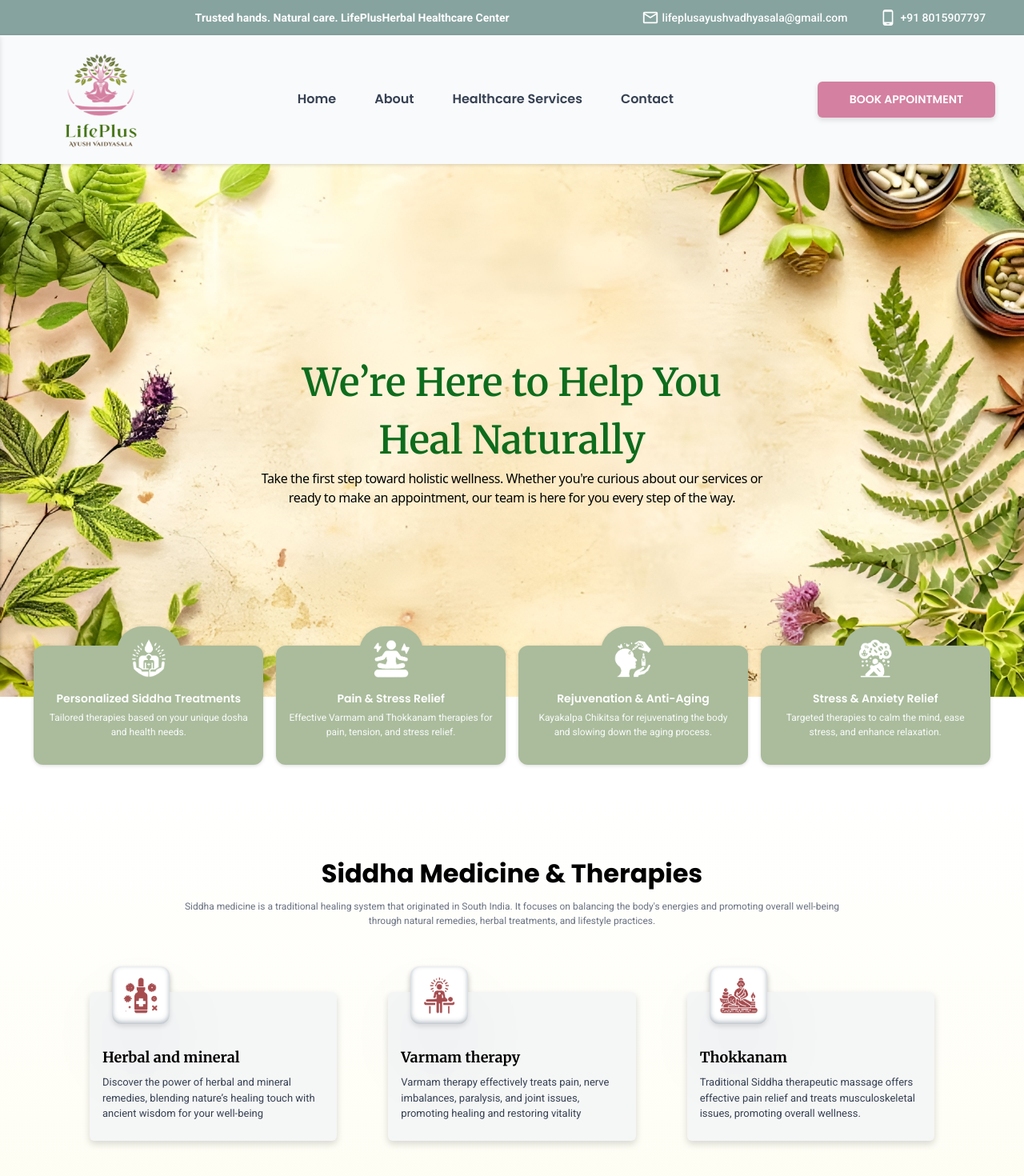
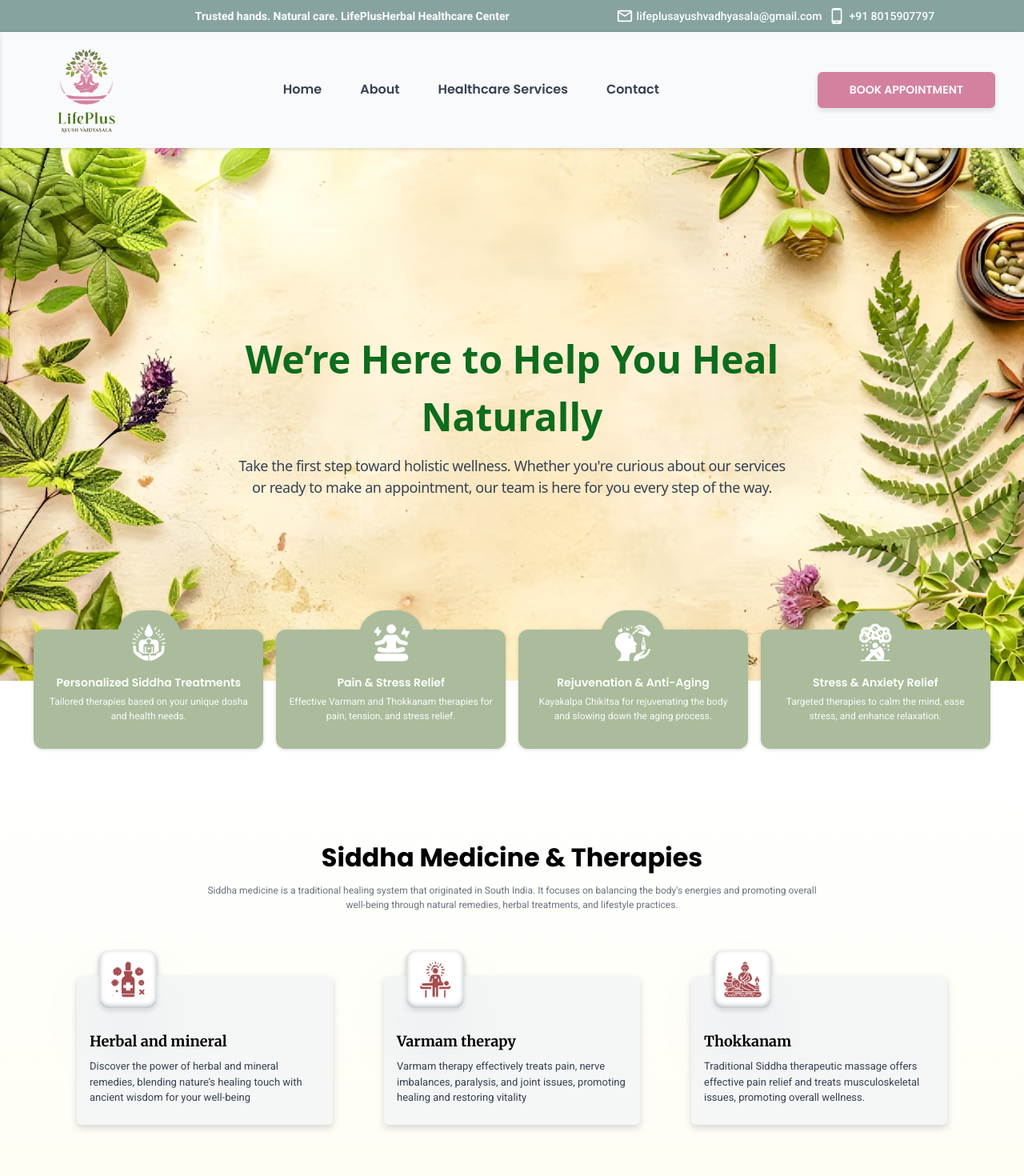
Before and after one commit to Rahulrj777/Life_Plus, a React (Vite) app: page /healthcare_services in a window 1280 px wide. Shown: the top 1470 px of the page at 80% size. Built offline with nearby package versions, Linux system fonts and the light colour scheme.

Commit message:
Resolved merge conflicts

```diff
--- a/src/components/Header.jsx
+++ b/src/components/Header.jsx
@@ -58,7 +58,7 @@ const Header = () => {
   return (
     <>
       {/* 🔹 Top Navbar */}
-      <div className="flex flex-col md:flex-row items-center gap-10 bg-[#86a39f] h-auto md:h-11 w-full font-[roboto] px-4 md:px-8 py-1 md:py-0 space-y-1 md:space-y-0">
+      <div className="flex flex-col md:flex-row items-center gap-2 bg-[#86a39f] w-full font-[roboto] px-4 md:px-8 py-2">
 
         {/* Marquee */}
         <div className="overflow-hidden w-full md:w-[60%] h-6 md:h-full flex items-center">
@@ -88,14 +88,14 @@ const Header = () => {
       </div>
 
       {/* 🔹 Main Navbar */}
-      <nav className={`w-full sticky top-0 z-50 py-4 md:py-0 border-b border-gray-50 drop-shadow-sm ${navbarBg}`}>
+      <nav className={`w-full sticky top-0 z-50 md:py-0 border-b border-gray-50 drop-shadow-sm ${navbarBg}`}>
         <div className="max-w-[1280px] mx-auto font-[poppins]">
           <div className="flex justify-between items-center px-4 sm:px-9">
 
             {/* Logo */}
             <div className="flex-shrink-0">
               <Link to="/" onClick={topPage}>
-                <img src={logo} className="w-30 md:w-45 h-40" alt="LifePlus Logo" />
+                <img src={logo} className="h-30 md:h-36 w-auto object-contain" alt="LifePlus Logo" />
               </Link>
             </div>
 
@@ -130,7 +130,7 @@ const Header = () => {
             </div>
 
             {/* Mobile Menu Icon */}
-            <div onClick={handleNav} className="block lg:hidden cursor-pointer px-2">
+            <div onClick={handleNav} className="block lg:hidden cursor-pointer px-5">
               {nav ? (
                 <AiOutlineClose className=" text-[20px] md:text-[24px] text-black" />
               ) : (
@@ -141,10 +141,12 @@ const Header = () => {
 
           {/* Mobile Navigation */}
           <ul className={`fixed top-0 left-0 pt-10 pl-6 w-[70%] h-[100vh] bg-gray-50 z-50 drop-shadow-md transition-transform ${nav ? 'translate-x-0' : '-translate-x-full'}`}>
-            <li className="mb-6">
-              <Link to="/" onClick={topPage}>
-                <img src={logo} className="w-24" alt="LifePlus Logo" />
-              </Link>
+            <li className="ml-6">
+              <img
+                src={logo}
+                alt="LifePlus Logo"
+                className="h-40"
+              />
             </li>
             {['Home', 'About Us', 'Healthcare Services', 'Contact'].map((item, idx) => (
               <li key={idx} className="px-2 py-4">
--- a/src/pages/About.jsx
+++ b/src/pages/About.jsx
@@ -50,7 +50,7 @@ const About = () => {
   return (
     <div className="overflow-hidden">
       {/* 1️⃣ Hero Section */}
-      <section className="relative w-full h-[40vh] md:h-[60vh] flex items-center justify-center overflow-hidden">
+      <section className="relative w-full md:h-[67vh] flex items-center justify-center overflow-hidden">
         <img
           src={bannerOptimized}
           className="absolute w-full h-full object-cover"
--- a/src/pages/Service.jsx
+++ b/src/pages/Service.jsx
@@ -67,16 +67,28 @@ const Service = () => {
                 <div>
                     <section className='bg-white'>
                         <div className="relative">
-                            <img src={midBanner} className="w-full object-cover" alt="none" />
+                            <img
+                            src={midBanner}
+                            className="w-full object-cover"
+                            alt="none"
+                            />
 
-                            <div className="absolute md:top-1/2 left-1/2 transform -translate-x-1/2 -translate-y-1/2 flex justify-center items-center w-full text-center">
-                                <div className='w-[60%] md:w-[50%] mx-auto' data-aos='fade-up' data-aos-duratoin='2000'>
-                                    <h2 className="text-[#0d6c1d] text-[13px] md:text-[3rem] font-semibold font-[Merriweather]">  We’re Here to Help You Heal Naturally </h2>
-                                    <p className='tracking-tight text-[8px]  md:text-[16px] text-gra'> Take the first step toward holistic wellness. Whether you're curious about our services or ready to make an appointment, our team is here for you every step of the way. </p>
-                                </div>
+                            <div className="absolute top-1/2 left-1/2 transform -translate-x-1/2 -translate-y-1/2 flex justify-center items-center w-full text-center">
+                            <div
+                                className='w-[80%] md:w-[55%] mx-auto flex flex-col gap-3'
+                                data-aos='fade-up'
+                                data-aos-duration='2000'
+                            >
+                                <h2 className="text-[#0d6c1d] text-[13px] md:text-[3rem] font-bold">
+                                We’re Here to Help You Heal Naturally
+                                </h2>
+                                <p className='tracking-tight text-[10px] md:text-[18px] text-gray-700'>
+                                Take the first step toward holistic wellness. Whether you're curious about our services or ready to make an appointment, our team is here for you every step of the way.
+                                </p>
+                            </div>
                             </div>
                         </div>
-                    </section>
+                        </section>
 
                     {/* ----------- benefits ------------ */}
 
@@ -142,20 +154,17 @@ const Service = () => {
 
                     <section className='py-10 md:py-20 font-[poppins] bg-gradient-to-t to-white from-yellow-50/50'>
                         <div className='w-full  mx-auto '>
-
-
-                            <div className='w-full px-4 md:w-[85%] mx-auto space-y-26'>
+                            <div className='px-15 md:px-0 w-full md:w-[85%] mx-auto space-y-26'>
                                 <div className='flex justify-center items-center w-full '>
                                     <div>
-
                                         <div className='flex flex-col justify-center items-center  md:gap-y-2 w-full md:w-[80%] mx-auto mb-14 md:mb-20'>
                                             <h1 className='font-[poppins]   text-[16px] md:text-[32px] font-bold mx-auto text-center'>Siddha Medicine & Therapies</h1>
-                                            <p className='text-[10px] md:text-[12px] font-[roboto] text-center text-gray-500'>Siddha medicine is a traditional healing system that originated in South India. It focuses on balancing the body's energies and promoting overall well-being through natural remedies, herbal treatments, and lifestyle practices.</p>
+                                            <p className='text-[10px] md:text-[12px] font-[roboto] text-gray-500 text-justify md:text-center w-[90%] mx-auto mt-2 md:mt-0'>
+                                                Siddha medicine is a traditional healing system that originated in South India. It focuses on balancing the body's energies and promoting overall well-being through natural remedies, herbal treatments, and lifestyle practices.
+                                            </p>
                                         </div>
-
                                         <div>
                                             <div className='grid grid-cols-1 md:grid-cols-3 gap-x-16 gap-y-16 md:gap-y-24 w-full'>
-
                                                 <div>
                                                     <div className='group bg-[#f5f6f6] flex flex-col gap-y-2 w-full md:gap-y-4 rounded-md  pb-2 md:pb-3 h-full drop-shadow-lg hover:shadow-[0px_50px_100px_-10px_rgba(50,50,93,0.25),0px_30px_20px_-30px_rgba(0,0,0,0.3),0px_-2px_10px_0px_inset_rgba(10,37,64,0.35)]' >
                                                         <div className='group-hover:scale-105 group-hover:rotate-[55deg] duration-500 ml-7 group-hover:-ml-5 w-fit  bg-white rounded-md md:rounded-xl  drop-shadow-md p-2  md:p-3  -mt-8 shadow-[0px_50px_100px_-20px_rgba(50,50,93,0.25),0px_90px_60px_-30px_rgba(0,0,0,0.3),0px_-2px_6px_0px_inset_rgba(10,37,64,0.35)]' data-aos='fade-up' data-aos-duration='2000'>
@@ -166,7 +175,6 @@ const Service = () => {
                                                             <h3 className='font-bold text-[14px] md:text-[18px] font-[Merriweather]'> Herbal and mineral </h3>
                                                             <p className='font-[roboto] text-[11px] md:text-[13px] text-gray-700 '>Discover the power of herbal and mineral remedies, blending nature’s healing touch with ancient wisdom for your well-being</p>
                                                         </div>
-
                                                     </div>
                                                 </div>
 
@@ -215,13 +223,13 @@ const Service = () => {
 
                             {/* ------------------------------------------------------------------------------------------- */}
 
-                            <div className='w-full px-4  md:w-[85%] mx-auto space-y-26'>
+                            <div className='px-15 md:px-0 w-full md:w-[85%] mx-auto space-y-26'>
                                 <div className='flex justify-center items-center w-full '>
                                     <div>
 
                                         <div className='flex flex-col justify-center items-center gap-y-2 w-full md:w-[80%] mx-auto mb-14 md:mb-20'>
                                             <h1 className='font-[poppins] text-[16px] md:text-[32px] font-bold mx-auto text-center'>Ayurveda Panchakarma & Wellness Therapies</h1>
-                                            <p className='text-[10px] md:text-[12px] font-[roboto] text-center text-gray-500'>Discover the ancient secrets of holistic well-being through authentic Panchakarma treatments and personalized Ayurvedic therapies. Rooted in centuries-old wisdom, our therapies aim to detoxify, rejuvenate, and restore balance to your body, mind, and spirit</p>
+                                            <p className='text-[10px] md:text-[12px] font-[roboto] text-gray-500 text-justify md:text-center w-[90%] mx-auto mt-2 md:mt-0'>Discover the ancient secrets of holistic well-being through authentic Panchakarma treatments and personalized Ayurvedic therapies. Rooted in centuries-old wisdom, our therapies aim to detoxify, rejuvenate, and restore balance to your body, mind, and spirit</p>
                                         </div>
 
                                         <div>
@@ -390,13 +398,13 @@ const Service = () => {
                     <section className='py-10 md:py-20 font-[poppins] bg-gradient-to-t to-white from-green-50/40'>
                         <div className='w-full  mx-auto '>
 
-                            <div className='w-full px-4 md:w-[85%] mx-auto space-y-26'>
+                            <div className='px-15 md:px-0 w-full md:w-[85%] mx-auto space-y-26'>
                                 <div className='flex justify-center items-center w-full '>
                                     <div>
 
                                         <div className='flex flex-col justify-center items-center gap-y-2 w-full md:w-[80%] mx-auto mb-20'>
                                             <h1 className='font-[poppins]   text-[16px] md:text-[32px] font-bold mx-auto text-center'>Naturopathy Therapies</h1>
-                                            <p className='text-[10px] md:text-[12px] font-[roboto] text-center text-gray-500'>Embrace the power of nature to restore your health and vitality. Naturopathy focuses on drugless, holistic healing by stimulating the body’s self-healing abilities through natural elements like earth, water, sunlight, diet, and lifestyle.</p>
+                                            <p className='text-[10px] md:text-[12px] font-[roboto] text-gray-500 text-justify md:text-center w-[90%] mx-auto mt-2 md:mt-0'>Embrace the power of nature to restore your health and vitality. Naturopathy focuses on drugless, holistic healing by stimulating the body’s self-healing abilities through natural elements like earth, water, sunlight, diet, and lifestyle.</p>
                                         </div>
 
                                         <div>
@@ -498,13 +506,13 @@ const Service = () => {
                     <section className='py-10 md:py-20 font-[poppins] bg-gradient-to-t to-white from-green-50/40'>
                         <div className='w-full  mx-auto '>
 
-                            <div className='w-full px-4 md:w-[85%] mx-auto space-y-26'>
+                            <div className='px-15 md:px-0 w-full md:w-[85%] mx-auto space-y-26'>
                                 <div className='flex justify-center items-center w-full '>
                                     <div>
 
                                         <div className='flex flex-col justify-center items-center gap-y-2 w-full md:w-[80%] mx-auto  mb-16 md:mb-20'>
                                             <h1 className='font-[poppins] text-[16px] md:text-[32px] font-bold mx-auto text-center'>Lifestyle & Holistic Wellness</h1>
-                                            <p className='text-[10px] md:text-[12px] font-[roboto] text-center text-gray-500'>Achieve balance in body, mind, and soul through an integrated approach to health. Lifestyle & Holistic Wellness focuses on mindful living, combining modern science with ancient wisdom to promote long-term well-being and inner harmony.</p>
+                                            <p className='text-[10px] md:text-[12px] font-[roboto] text-gray-500 text-justify md:text-center w-[90%] mx-auto mt-2 md:mt-0'>Achieve balance in body, mind, and soul through an integrated approach to health. Lifestyle & Holistic Wellness focuses on mindful living, combining modern science with ancient wisdom to promote long-term well-being and inner harmony.</p>
                                         </div>
 
                                         <div>
@@ -576,12 +584,12 @@ const Service = () => {
 
                     <section className='py-10 md:py-20 font-[poppins] bg-gradient-to-t to-white from-green-50/40'>
                         <div className='w-full mx-auto'>
-                            <div className='w-full px-4 md:w-[85%] mx-auto space-y-26'>
+                            <div className='px-15 md:px-0 w-full md:w-[85%] mx-auto space-y-26'>
                             <div className='flex justify-center items-center w-full'>
                                 <div>
                                 <div className='flex flex-col justify-center items-center gap-y-2 w-full md:w-[80%] mx-auto mb-16 md:mb-20'>
                                     <h1 className='text-[16px] md:text-[32px] font-bold mx-auto text-center'>Siddha External Therapies</h1>
-                                    <p className='text-[10px] md:text-[12px] font-[roboto] text-center text-gray-500'>
+                                    <p className='text-[10px] md:text-[12px] font-[roboto] text-gray-500 text-justify md:text-center w-[90%] mx-auto mt-2 md:mt-0'>
                                     Explore traditional Siddha therapies aimed at healing, pain relief, detox, and overall well-being through time-tested external applications.
                                     </p>
                                 </div>
```
Also changed, not shown: src/index.css (+14 -0 lines), src/pages/Home.jsx (+8 -10 lines).
